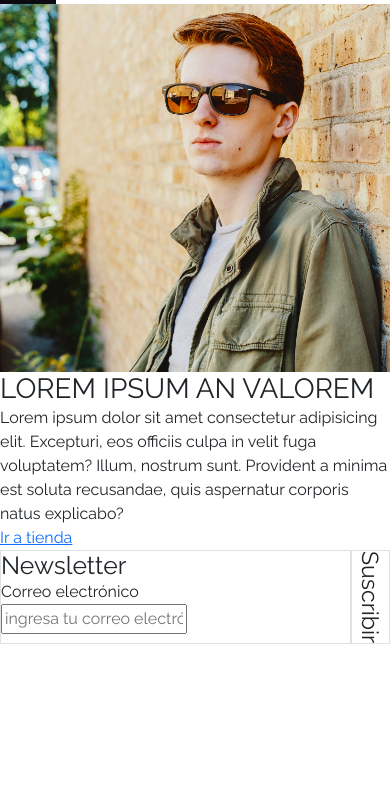
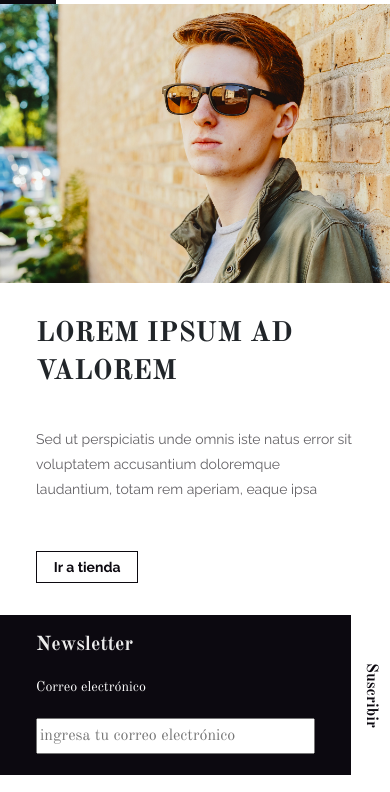
Before and after one commit to tchchalooo/Tienda-XDA, a plain HTML site: page index.html in a window 390 px wide. Shown: the part 52-844 px from the top of the page. Drawn offline with nearby package versions, Linux system fonts and the light colour scheme.

Commit message:
scss filling and updated v1.1.04 mobile up

```diff
--- a/assets/sass/base/_body.scss
+++ b/assets/sass/base/_body.scss
@@ -1,22 +1,33 @@
 body {
     font-family: $raleway;
 }
-h1{
+h1{font-family: $old-standard;
+    font-weight: $bold;
+
 
 }
 
 h2{
-
+    font-family: $old-standard;
+    font-weight: $bold;
+    font-size: $x-large;
+    color: $Isabelline;
 }
 
 h3{
     writing-mode: vertical-lr;
+    color:$smoky-black;
+    font-family: $old-standard;
+    font-weight: $bold;
+    font-size: $medium;
     /*position: absolute;
     transform: rotate(90deg);
     font-size: 5pt;*/
 }
 
 
-p{
+p{font-family: $old-standard;
+    font-weight: $regular;
+    font-size: $small;
 
 }
--- a/assets/sass/components/_buttons.scss
+++ b/assets/sass/components/_buttons.scss
@@ -0,0 +1,33 @@
+.button {
+    text-decoration: none;
+    color: $smoky-black;
+    background-color: $white;
+    font-family: $raleway;
+    font-weight: $bold;
+    border-radius: 0;
+    border: 1px solid $smoky-black;
+    &__md {
+        font-size: $medium;
+        padding: 0.688rem 2rem;
+    }
+    &__sm {
+        font-size: $small;
+        padding: 0.28rem 1.05rem;
+    }
+}
+.button:hover {
+    border-color: $quick-silver;
+}
+.button-check:focus + .button, .button:focus {
+    color: $light-gray;
+    border-color: $quick-silver;
+    box-shadow: 0 0 0 0.25rem $Isabelline;
+}
+.button-check:checked + .button, .button-check:active + .button, .button:active, .button.active, .show > .button.dropdown-toggle {
+    color: $white;
+    background-color: $quick-silver;
+    border-color: $quick-silver;
+}
+  .button-check:checked + .button:focus, .button-check:active + .button:focus, .button:active:focus, .button.active:focus, .show > .button.dropdown-toggle:focus {
+    box-shadow: 0 0 0 0.25rem $Isabelline;
+}
--- a/assets/sass/layout/_click-to-action.scss
+++ b/assets/sass/layout/_click-to-action.scss
@@ -1,6 +1,55 @@
+.main {
+    display: flex;
+    flex-flow: row wrap-reverse;
+    align-items: center;
+    justify-content: center;
+    box-sizing: border-box;
+
+}
 .click-to-action{
+    width: 100%;
     display: flex;
     flex-direction: column;
    justify-content: start;
+}
+.main-img {
+    display: flex;
+    align-items: center;
+    justify-content: center;
+    width: 100%;
+    height: 33vh;
+    background-image: url("../img/imagen1.png");
+    background-repeat: no-repeat;
+    background-size: cover;
+    /*z-index: -4;*/
+}
+/*.imagen {
+    object-fit: cover;
+    object-position: top;
+}*/
+.shop-link {
+    display: flex;
+    flex-direction: column;
+    align-items: flex-start;
+    justify-content: space-between;
+    width: 100%;
+    height: 39.4vh;
+    padding: 2rem 2.25rem 2rem 2.25rem;
+    h1 {
+        font-family: $old-standard;
+        font-weight: $bold;
+        line-height: 1.4;
+    }
+    p {
+        color: $granite-gray;
+        font-family: $raleway;
+        font-size: 14px;
+        line-height: 1.8;
+        margin-bottom: 1rem;
+        /*height: 4.675rem;*/
+        overflow: hidden;
+        column-width: 100%;
+        max-height: 4.65rem;
 
+    }
 }
--- a/assets/sass/layout/_newsletter.scss
+++ b/assets/sass/layout/_newsletter.scss
@@ -1,19 +1,53 @@
 .newsletter{
     display:flex;
+    justify-content: center;
+    box-sizing: border-box;
+    width: 100%;
+    height: 19vh;
+    color:$white;
+
+
 
 
     &__box{
         width: 90%;
+        background-color:$smoky-black ;
+        display: flex;
+        flex-direction: column;
+        justify-content: space-between;
+        align-items: start;
+        padding: 1.125rem 2.25rem 1.313rem 2.25rem;
+
+
+
+
+
 
     }
 &__sub{
     width: 10%;
     display: flex;
     justify-content: center;
-
+    align-items: center;
+    font-family: $old-standard;
+    font-weight: $regular;
 
 
 
 
 }
 }
+.input{
+    width: 100%;
+    height:30%;
+    font-family: $old-standard;
+   /*align-items: inherit ;*/
+
+
+}
+
+.correo{
+    font-family: $old-standard;
+    font-weight: $regular;
+
+}
--- a/assets/sass/pages/_media-queries.scss
+++ b/assets/sass/pages/_media-queries.scss
@@ -0,0 +1,39 @@
+@media (min-width: 800px) {
+    .main-img {
+        width: 55%;
+        height: 100vh;
+    }
+    .click-to-action {
+        width: 45%;
+    }
+    .shop-link {
+        height: 66vh;
+    }
+    .newsletter {
+        height: 34vh;
+    }
+}
+
+/* @media screen and (orientation:portrait) { … }
+ @media screen and (orientation:landscape) { … }
+
+ screen.width and screen.height.
+
+
+ /* Exact aspect ratio
+@media (aspect-ratio: 2/1) {
+    ...
+}
+
+/* Minimum aspect ratio *//*
+@media (min-aspect-ratio: 16/9) {
+    ...
+}
+
+/* Maximum aspect ratio
+@media (max-aspect-ratio: 8/5) {
+    ...
+}
+
+
+ */
--- a/index.html
+++ b/index.html
@@ -53,34 +53,39 @@
             </div>
         </nav> <!-- FIN NAV-BAR-->
     </header>
-
-    <section><img src="\assets\img\imagen1.png" alt=""></section>
-
+    <main class="main">
         <section class="click-to-action">
-        <h1>LOREM IPSUM AN VALOREM</h1>
-        <p>Lorem ipsum dolor sit amet consectetur adipisicing elit. Excepturi, eos officiis culpa in velit fuga voluptatem? Illum, nostrum sunt. Provident a minima est soluta recusandae, quis aspernatur corporis natus explicabo?</p>
-        <a href="">Ir a tienda</a>
+            <section class="shop-link">
+                <h1>LOREM IPSUM AD VALOREM</h1>
+                <p>Sed ut perspiciatis unde omnis iste natus error sit voluptatem accusantium doloremque laudantium, totam rem aperiam, eaque ipsa quasi architecto beatae vitae dicta sunt explicabo.</p>
+                <a class="button button__sm" href="">Ir a tienda</a>
             </section>
-
             <section class="newsletter">
-        <div class="newsletter__box border">
+                <div class="newsletter__box">
                     <h2>Newsletter</h2>
-        <p>Correo electrónico </p>
-        <input type="" placeholder="ingresa tu correo electrónico">
+                    <p class="correo">Correo electrónico </p>
+                    <input class="input"type="" placeholder="ingresa tu correo electrónico">
                 </div>
-
-    <div class="newsletter__sub border">
+                <div class="newsletter__sub">
                     <h3>Suscribir</h3>
                 </div>
+            </section>
+        </section>
+        <section class="main-img" ><!--<img class="imagen" src="\assets\img\imagen1.png" alt="main-img"> --></section>
+    </main>
 
 
-    </section>
     <!-- jQuery via CDN -->
-    <script src="https://code.jquery.com/jquery-3.6.0.js" integrity="sha256-H+K7U5CnXl1h5ywQfKtSj8PCmoN9aaq30gDh27Xc0jk=" crossorigin="anonymous"></script>
+    <script src="https://code.jquery.com/jquery-3.6.0.js"
+        integrity="sha256-H+K7U5CnXl1h5ywQfKtSj8PCmoN9aaq30gDh27Xc0jk=" crossorigin="anonymous"></script>
     <!-- Popper JS 2.9.2 -->
-    <script src="https://cdn.jsdelivr.net/npm/@popperjs/core@2.9.2/dist/umd/popper.min.js" integrity="sha384-IQsoLXl5PILFhosVNubq5LC7Qb9DXgDA9i+tQ8Zj3iwWAwPtgFTxbJ8NT4GN1R8p" crossorigin="anonymous"></script>
+    <script src="https://cdn.jsdelivr.net/npm/@popperjs/core@2.9.2/dist/umd/popper.min.js"
+        integrity="sha384-IQsoLXl5PILFhosVNubq5LC7Qb9DXgDA9i+tQ8Zj3iwWAwPtgFTxbJ8NT4GN1R8p" crossorigin="anonymous">
+    </script>
     <!-- Bootstrap JS 5.0.2 -->
-    <script src="https://cdn.jsdelivr.net/npm/bootstrap@5.0.2/dist/js/bootstrap.min.js" integrity="sha384-cVKIPhGWiC2Al4u+LWgxfKTRIcfu0JTxR+EQDz/bgldoEyl4H0zUF0QKbrJ0EcQF" crossorigin="anonymous"></script>
+    <script src="https://cdn.jsdelivr.net/npm/bootstrap@5.0.2/dist/js/bootstrap.min.js"
+        integrity="sha384-cVKIPhGWiC2Al4u+LWgxfKTRIcfu0JTxR+EQDz/bgldoEyl4H0zUF0QKbrJ0EcQF" crossorigin="anonymous">
+    </script>
     <!-- Own JavaScript -->
     <script src="assets/js/script.js"></script>
 </body>
```
Also changed, not shown: assets/sass/layout/_navbar.scss (+3 -1 lines), assets/css/style.css, 1 other file. Lines whose indentation alone changed are shown as unchanged.
